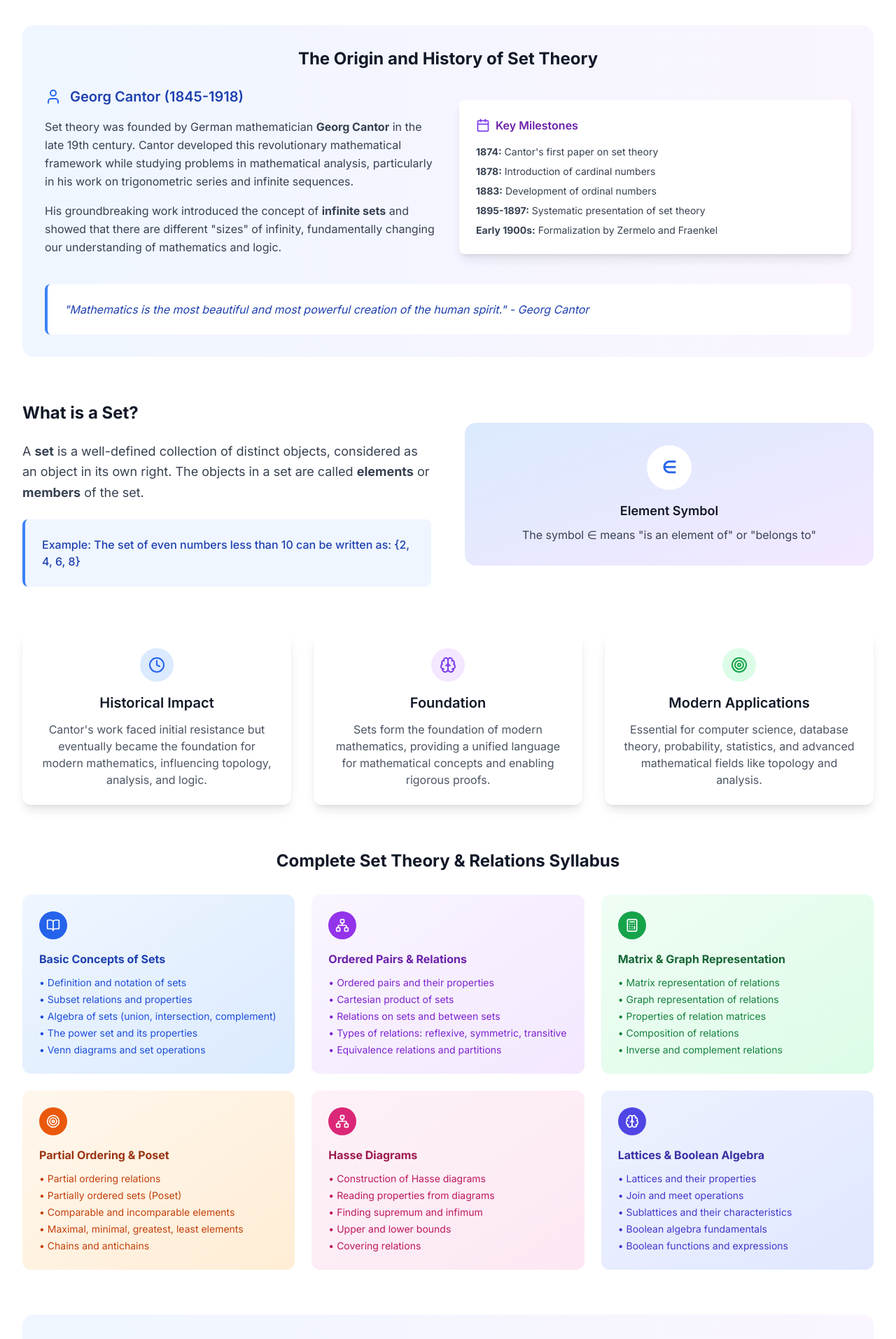
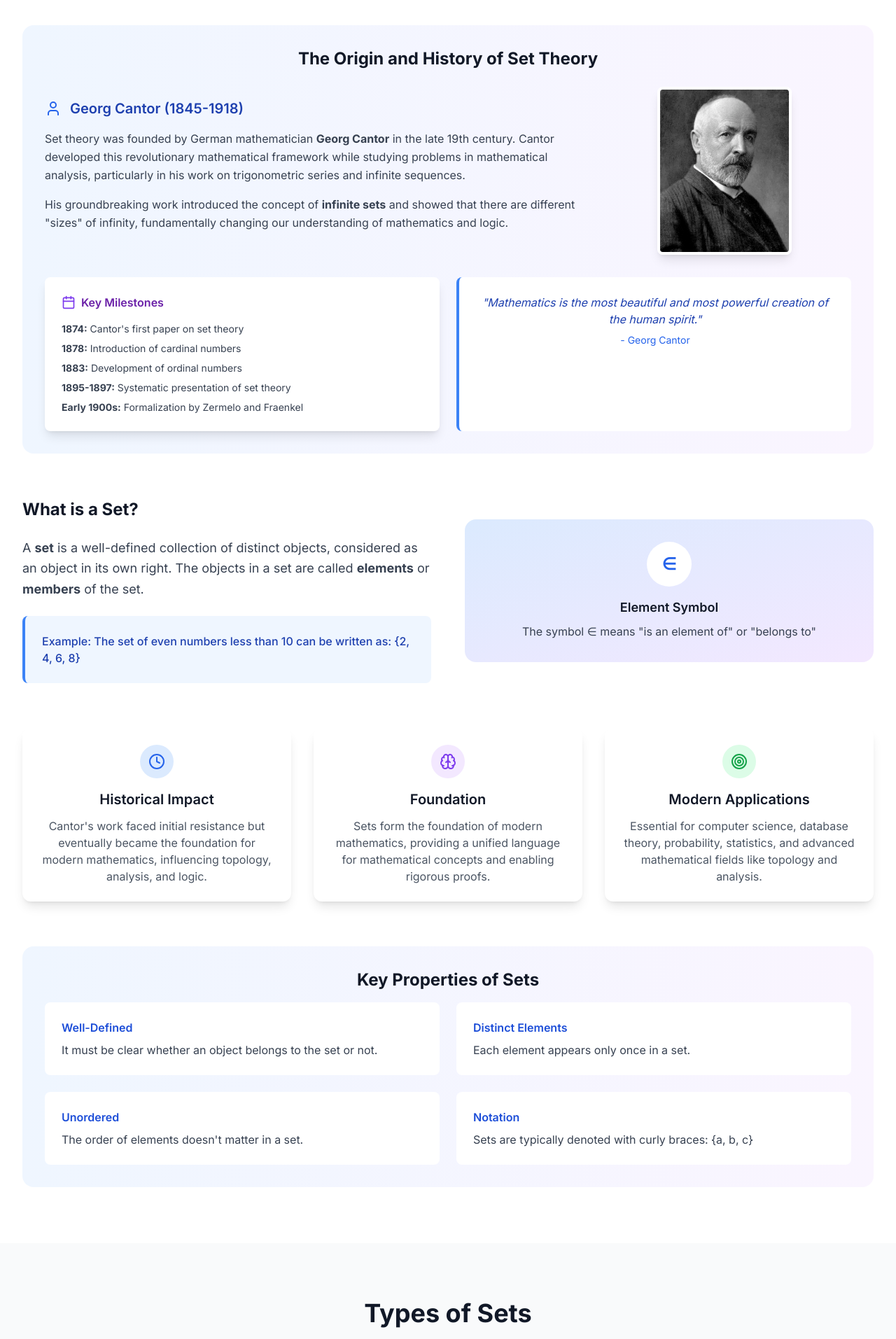
Before and after one commit to Jacksss-hub/set-theory-explorers-guide, a React (Vite) app: page / in a window 1280 px wide. Shown: the part 1020-2933 px from the top of the page at 70% size. Built offline with nearby package versions, Linux system fonts and the light colour scheme.

Commit message:
feat: Add George Cantor image and reorder syllabus
Added George Cantor's image to the "Origin and History of Set Theory" section and moved the "Complete Set Theory & Relations Syllabus" section before the "Get in Touch" section.

```diff
--- a/src/components/AboutSets.tsx
+++ b/src/components/AboutSets.tsx
@@ -17,8 +17,8 @@ const AboutSets = () => {
         {/* Origin of Sets Section */}
         <div className="mb-16 bg-gradient-to-r from-math-blue-50 to-math-purple-50 p-8 rounded-2xl">
           <h3 className="text-2xl font-bold text-gray-900 mb-6 text-center">The Origin and History of Set Theory</h3>
-          <div className="grid lg:grid-cols-2 gap-8 items-center">
-            <div>
+          <div className="grid lg:grid-cols-3 gap-8 items-center">
+            <div className="lg:col-span-2">
               <div className="flex items-center mb-4">
                 <User className="h-6 w-6 text-math-blue-600 mr-3" />
                 <h4 className="text-xl font-semibold text-math-blue-800">Georg Cantor (1845-1918)</h4>
@@ -33,6 +33,15 @@ const AboutSets = () => {
                 different "sizes" of infinity, fundamentally changing our understanding of mathematics and logic.
               </p>
             </div>
+            <div className="flex justify-center">
+              <img
+                src="/lovable-uploads/80fa050a-9c51-433a-b001-fff80c5080bd.png"
+                alt="Georg Cantor, founder of Set Theory"
+                className="w-48 h-60 object-cover rounded-lg shadow-lg border-4 border-white"
+              />
+            </div>
+          </div>
+          <div className="mt-8 grid lg:grid-cols-2 gap-6">
             <div className="bg-white p-6 rounded-lg shadow-lg">
               <div className="flex items-center mb-4">
                 <Calendar className="h-5 w-5 text-math-purple-600 mr-2" />
@@ -46,11 +55,12 @@ const AboutSets = () => {
                 <li><strong>Early 1900s:</strong> Formalization by Zermelo and Fraenkel</li>
               </ul>
             </div>
-          </div>
-          <div className="mt-6 p-6 bg-white rounded-lg border-l-4 border-math-blue-500">
-            <p className="text-math-blue-800 italic">
-              "Mathematics is the most beautiful and most powerful creation of the human spirit." - Georg Cantor
-            </p>
+            <div className="bg-white p-6 rounded-lg border-l-4 border-math-blue-500">
+              <p className="text-math-blue-800 italic text-center">
+                "Mathematics is the most beautiful and most powerful creation of the human spirit."
+              </p>
+              <p className="text-math-blue-600 text-sm text-center mt-2">- Georg Cantor</p>
+            </div>
           </div>
         </div>
 
@@ -114,96 +124,6 @@ const AboutSets = () => {
           </div>
         </div>
 
-        {/* Complete Syllabus Topics Section */}
-        <div className="mb-16">
-          <h3 className="text-2xl font-bold text-gray-900 mb-8 text-center">Complete Set Theory & Relations Syllabus</h3>
-          <div className="grid md:grid-cols-2 lg:grid-cols-3 gap-6">
-            <div className="bg-gradient-to-br from-blue-50 to-blue-100 p-6 rounded-xl">
-              <div className="inline-flex items-center justify-center w-10 h-10 bg-blue-600 text-white rounded-full mb-4">
-                <BookOpen className="h-5 w-5" />
-              </div>
-              <h4 className="font-bold text-blue-800 mb-3">Basic Concepts of Sets</h4>
-              <ul className="text-blue-700 text-sm space-y-1">
-                <li>• Definition and notation of sets</li>
-                <li>• Subset relations and properties</li>
-                <li>• Algebra of sets (union, intersection, complement)</li>
-                <li>• The power set and its properties</li>
-                <li>• Venn diagrams and set operations</li>
-              </ul>
-            </div>
-
-            <div className="bg-gradient-to-br from-purple-50 to-purple-100 p-6 rounded-xl">
-              <div className="inline-flex items-center justify-center w-10 h-10 bg-purple-600 text-white rounded-full mb-4">
-                <Network className="h-5 w-5" />
-              </div>
-              <h4 className="font-bold text-purple-800 mb-3">Ordered Pairs & Relations</h4>
-              <ul className="text-purple-700 text-sm space-y-1">
-                <li>• Ordered pairs and their properties</li>
-                <li>• Cartesian product of sets</li>
-                <li>• Relations on sets and between sets</li>
-                <li>• Types of relations: reflexive, symmetric, transitive</li>
-                <li>• Equivalence relations and partitions</li>
-              </ul>
-            </div>
-
-            <div className="bg-gradient-to-br from-green-50 to-green-100 p-6 rounded-xl">
-              <div className="inline-flex items-center justify-center w-10 h-10 bg-green-600 text-white rounded-full mb-4">
-                <Calculator className="h-5 w-5" />
-              </div>
-              <h4 className="font-bold text-green-800 mb-3">Matrix & Graph Representation</h4>
-              <ul className="text-green-700 text-sm space-y-1">
-                <li>• Matrix representation of relations</li>
-                <li>• Graph representation of relations</li>
-                <li>• Properties of relation matrices</li>
-                <li>• Composition of relations</li>
-                <li>• Inverse and complement relations</li>
-              </ul>
-            </div>
-
-            <div className="bg-gradient-to-br from-orange-50 to-orange-100 p-6 rounded-xl">
-              <div className="inline-flex items-center justify-center w-10 h-10 bg-orange-600 text-white rounded-full mb-4">
-                <Target className="h-5 w-5" />
-              </div>
-              <h4 className="font-bold text-orange-800 mb-3">Partial Ordering & Poset</h4>
-              <ul className="text-orange-700 text-sm space-y-1">
-                <li>• Partial ordering relations</li>
-                <li>• Partially ordered sets (Poset)</li>
-                <li>• Comparable and incomparable elements</li>
-                <li>• Maximal, minimal, greatest, least elements</li>
-                <li>• Chains and antichains</li>
-              </ul>
-            </div>
-
-            <div className="bg-gradient-to-br from-pink-50 to-pink-100 p-6 rounded-xl">
-              <div className="inline-flex items-center justify-center w-10 h-10 bg-pink-600 text-white rounded-full mb-4">
-                <Network className="h-5 w-5" />
-              </div>
-              <h4 className="font-bold text-pink-800 mb-3">Hasse Diagrams</h4>
-              <ul className="text-pink-700 text-sm space-y-1">
-                <li>• Construction of Hasse diagrams</li>
-                <li>• Reading properties from diagrams</li>
-                <li>• Finding supremum and infimum</li>
-                <li>• Upper and lower bounds</li>
-                <li>• Covering relations</li>
-              </ul>
-            </div>
-
-            <div className="bg-gradient-to-br from-indigo-50 to-indigo-100 p-6 rounded-xl">
-              <div className="inline-flex items-center justify-center w-10 h-10 bg-indigo-600 text-white rounded-full mb-4">
-                <Brain className="h-5 w-5" />
-              </div>
-              <h4 className="font-bold text-indigo-800 mb-3">Lattices & Boolean Algebra</h4>
-              <ul className="text-indigo-700 text-sm space-y-1">
-                <li>• Lattices and their properties</li>
-                <li>• Join and meet operations</li>
-                <li>• Sublattices and their characteristics</li>
-                <li>• Boolean algebra fundamentals</li>
-                <li>• Boolean functions and expressions</li>
-              </ul>
-            </div>
-          </div>
-        </div>
-
         <div className="bg-gradient-to-r from-math-blue-50 to-math-purple-50 p-8 rounded-2xl">
           <h3 className="text-2xl font-bold text-gray-900 mb-4 text-center">Key Properties of Sets</h3>
           <div className="grid md:grid-cols-2 gap-6">
--- /dev/null
+++ b/src/components/SyllabusSection.tsx
@@ -0,0 +1,102 @@
+
+import { BookOpen, Network, Calculator, Target, Brain } from 'lucide-react';
+
+const SyllabusSection = () => {
+  return (
+    <section id="syllabus" className="py-20 bg-gray-50">
+      <div className="max-w-7xl mx-auto px-4 sm:px-6 lg:px-8">
+        {/* Complete Syllabus Topics Section */}
+        <div className="mb-16">
+          <h3 className="text-3xl sm:text-4xl font-bold text-gray-900 mb-8 text-center">Complete Set Theory & Relations Syllabus</h3>
+          <div className="grid md:grid-cols-2 lg:grid-cols-3 gap-6">
+            <div className="bg-gradient-to-br from-blue-50 to-blue-100 p-6 rounded-xl">
+              <div className="inline-flex items-center justify-center w-10 h-10 bg-blue-600 text-white rounded-full mb-4">
+                <BookOpen className="h-5 w-5" />
+              </div>
+              <h4 className="font-bold text-blue-800 mb-3">Basic Concepts of Sets</h4>
+              <ul className="text-blue-700 text-sm space-y-1">
+                <li>• Definition and notation of sets</li>
+                <li>• Subset relations and properties</li>
+                <li>• Algebra of sets (union, intersection, complement)</li>
+                <li>• The power set and its properties</li>
+                <li>• Venn diagrams and set operations</li>
+              </ul>
+            </div>
+
+            <div className="bg-gradient-to-br from-purple-50 to-purple-100 p-6 rounded-xl">
+              <div className="inline-flex items-center justify-center w-10 h-10 bg-purple-600 text-white rounded-full mb-4">
+                <Network className="h-5 w-5" />
+              </div>
+              <h4 className="font-bold text-purple-800 mb-3">Ordered Pairs & Relations</h4>
+              <ul className="text-purple-700 text-sm space-y-1">
+                <li>• Ordered pairs and their properties</li>
+                <li>• Cartesian product of sets</li>
+                <li>• Relations on sets and between sets</li>
+                <li>• Types of relations: reflexive, symmetric, transitive</li>
+                <li>• Equivalence relations and partitions</li>
+              </ul>
+            </div>
+
+            <div className="bg-gradient-to-br from-green-50 to-green-100 p-6 rounded-xl">
+              <div className="inline-flex items-center justify-center w-10 h-10 bg-green-600 text-white rounded-full mb-4">
+                <Calculator className="h-5 w-5" />
+              </div>
+              <h4 className="font-bold text-green-800 mb-3">Matrix & Graph Representation</h4>
+              <ul className="text-green-700 text-sm space-y-1">
+                <li>• Matrix representation of relations</li>
+                <li>• Graph representation of relations</li>
+                <li>• Properties of relation matrices</li>
+                <li>• Composition of relations</li>
+                <li>• Inverse and complement relations</li>
+              </ul>
+            </div>
+
+            <div className="bg-gradient-to-br from-orange-50 to-orange-100 p-6 rounded-xl">
+              <div className="inline-flex items-center justify-center w-10 h-10 bg-orange-600 text-white rounded-full mb-4">
+                <Target className="h-5 w-5" />
+              </div>
+              <h4 className="font-bold text-orange-800 mb-3">Partial Ordering & Poset</h4>
+              <ul className="text-orange-700 text-sm space-y-1">
+                <li>• Partial ordering relations</li>
+                <li>• Partially ordered sets (Poset)</li>
+                <li>• Comparable and incomparable elements</li>
+                <li>• Maximal, minimal, greatest, least elements</li>
+                <li>• Chains and antichains</li>
+              </ul>
+            </div>
+
+            <div className="bg-gradient-to-br from-pink-50 to-pink-100 p-6 rounded-xl">
+              <div className="inline-flex items-center justify-center w-10 h-10 bg-pink-600 text-white rounded-full mb-4">
+                <Network className="h-5 w-5" />
+              </div>
+              <h4 className="font-bold text-pink-800 mb-3">Hasse Diagrams</h4>
+              <ul className="text-pink-700 text-sm space-y-1">
+                <li>• Construction of Hasse diagrams</li>
+                <li>• Reading properties from diagrams</li>
+                <li>• Finding supremum and infimum</li>
+                <li>• Upper and lower bounds</li>
+                <li>• Covering relations</li>
+              </ul>
+            </div>
+
+            <div className="bg-gradient-to-br from-indigo-50 to-indigo-100 p-6 rounded-xl">
+              <div className="inline-flex items-center justify-center w-10 h-10 bg-indigo-600 text-white rounded-full mb-4">
+                <Brain className="h-5 w-5" />
+              </div>
+              <h4 className="font-bold text-indigo-800 mb-3">Lattices & Boolean Algebra</h4>
+              <ul className="text-indigo-700 text-sm space-y-1">
+                <li>• Lattices and their properties</li>
+                <li>• Join and meet operations</li>
+                <li>• Sublattices and their characteristics</li>
+                <li>• Boolean algebra fundamentals</li>
+                <li>• Boolean functions and expressions</li>
+              </ul>
+            </div>
+          </div>
+        </div>
+      </div>
+    </section>
+  );
+};
+
+export default SyllabusSection;
--- a/src/pages/Index.tsx
+++ b/src/pages/Index.tsx
@@ -7,6 +7,7 @@ import Operations from '../components/Operations';
 import AdvancedTopics from '../components/AdvancedTopics';
 import Applications from '../components/Applications';
 import Gallery from '../components/Gallery';
+import SyllabusSection from '../components/SyllabusSection';
 import Contact from '../components/Contact';
 import Footer from '../components/Footer';
 
@@ -21,6 +22,7 @@ const Index = () => {
       <AdvancedTopics />
       <Applications />
       <Gallery />
+      <SyllabusSection />
       <Contact />
       <Footer />
     </div>
```
Also changed, not shown: public/lovable-uploads/80fa050a-9c51-433a-b001-fff80c5080bd.png (added).
